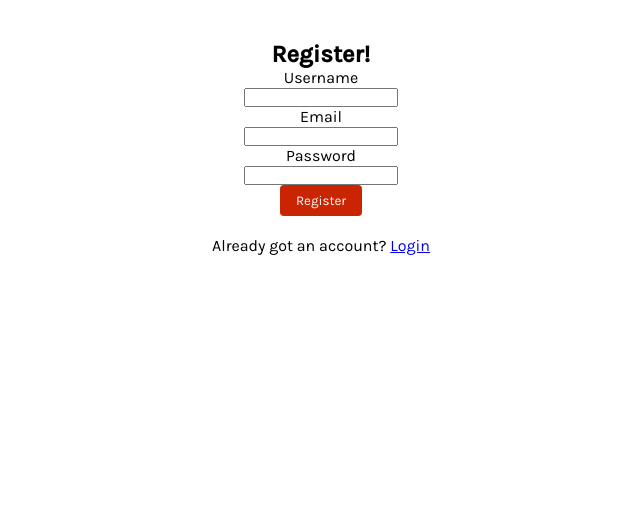
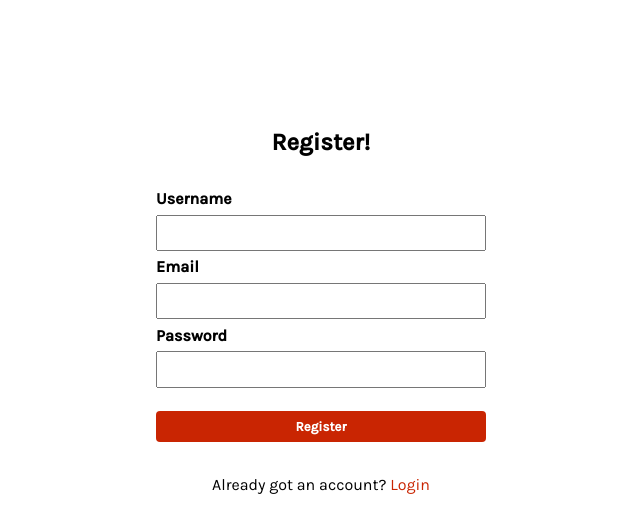
Before and after one commit to Yevhenii-Babenko/movie-app, a Nuxt app: page /register in a window 1280 px wide. Shown: the top 532 px of the page, without its empty margins (319-959 px from the left). Built offline with nearby package versions, Linux system fonts and the light colour scheme.

Commit message:
added styles for login && register pages

```diff
--- a/pages/login.vue
+++ b/pages/login.vue
@@ -6,34 +6,39 @@
 
         <Notification :message="error" v-if="error" />
 
-        <form method="post" @submit.prevent="login">
-          <div class="field">
-            <label class="label">Email</label>
-            <div class="control">
-              <input type="email" class="input" name="email" v-model="email" />
+        <form class="login-form" method="post" @submit.prevent="login">
+          <div class="login-form__field">
+            <label class="login-form__label">Email</label>
+            <div class="login-form__control">
+              <input
+                type="email"
+                class="login-form__input"
+                name="email"
+                v-model="email"
+              />
             </div>
           </div>
-          <div class="field">
-            <label class="label">Password</label>
-            <div class="control">
+          <div class="login-form__field">
+            <label class="login-form__label">Password</label>
+            <div class="login-form__control">
               <input
                 type="password"
-                class="input"
+                class="login-form__input"
                 name="password"
                 v-model="password"
               />
             </div>
           </div>
-          <div class="control">
-            <button type="submit" class="button is-dark is-fullwidth">
-              Log In
-            </button>
+          <div class="login-form__control">
+            <button type="submit" class="login-form__button">Log In</button>
           </div>
         </form>
-        <div class="has-text-centered" style="margin-top: 20px">
+        <div class="question-box">
           <p>
             Don't have an account?
-            <NuxtLink :to="{ name: 'register' }">Register</NuxtLink>
+            <NuxtLink class="question-box__link" :to="{ name: 'register' }"
+              >Register</NuxtLink
+            >
           </p>
         </div>
       </div>
@@ -69,4 +74,56 @@ export default Vue.extend({
   margin: auto;
   text-align: center;
 }
+.login {
+  width: 30%;
+  margin: 8% auto;
+  display: flex;
+  flex-direction: column;
+  justify-content: center;
+  flex-wrap: wrap;
+  align-items: center;
+  &__title {
+    font-weight: bold;
+    margin-bottom: 10%;
+  }
+  &-form {
+    width: 100%;
+    &__input {
+      padding: 2% 2%;
+      width: 100%;
+      margin: 2% 0;
+      font-size: 16px;
+    }
+    &__label {
+      font-weight: bold;
+    }
+    &__control:nth-of-type(3) {
+      margin: 5% 0;
+    }
+    &__button {
+      width: 100%;
+      display: inline-block;
+      text-decoration: none;
+      font-weight: bold;
+      color: inherit;
+      padding: 8px 16px;
+      background-color: #c92502;
+      border: none;
+      color: #fff;
+      border-radius: 4px;
+      cursor: pointer;
+      transition: 0.3s ease all;
+      &:hover {
+        background-color: #891b02;
+      }
+    }
+  }
+  .question-box {
+    margin: 5% auto;
+    &__link {
+      text-decoration: none;
+      color: #c92502;
+    }
+  }
+}
 </style>
--- a/pages/register.vue
+++ b/pages/register.vue
@@ -6,53 +6,53 @@
 
         <Notification :message="error" v-if="error" />
 
-        <form method="post" @submit.prevent="register">
-          <div class="field">
-            <label class="label">Username</label>
-            <div class="control">
+        <form class="register-form" method="post" @submit.prevent="register">
+          <div class="register-form__field">
+            <label class="register-form__label">Username</label>
+            <div class="register-form__control">
               <input
                 type="text"
-                class="input"
+                class="register-form__input"
                 name="username"
                 v-model="username"
                 required
               />
             </div>
           </div>
-          <div class="field">
-            <label class="label">Email</label>
-            <div class="control">
+          <div class="register-form__field">
+            <label class="register-form__label">Email</label>
+            <div class="register-form__control">
               <input
                 type="email"
-                class="input"
+                class="register-form__input"
                 name="email"
                 v-model="email"
                 required
               />
             </div>
           </div>
-          <div class="field">
-            <label class="label">Password</label>
-            <div class="control">
+          <div class="register-form__field">
+            <label class="register-form__label">Password</label>
+            <div class="register-form__control">
               <input
                 type="password"
-                class="input"
+                class="register-form__input"
                 name="password"
                 v-model="password"
                 required
               />
             </div>
           </div>
-          <div class="control">
-            <button type="submit" class="button is-dark is-fullwidth">
+          <div class="register-form__control">
+            <button type="submit" class="register-form__button">
               Register
             </button>
           </div>
         </form>
 
-        <div class="has-text-centered" style="margin-top: 20px">
+        <div class="question-box">
           Already got an account?
-          <NuxtLink :to="{ name: 'login' }">Login</NuxtLink>
+          <NuxtLink class="question-box__link" :to="{ name: 'login' }">Login</NuxtLink>
         </div>
       </div>
     </div>
@@ -96,7 +96,54 @@ export default Vue.extend({
 <style lang="scss" scoped>
 .register {
   width: 30%;
-  margin: auto;
-  text-align: center;
+  margin: 8% auto;
+  display: flex;
+  flex-direction: column;
+  justify-content: center;
+  flex-wrap: wrap;
+  align-items: center;
+  &__title {
+    font-weight: bold;
+    margin-bottom: 10%;
+  }
+  &-form {
+    width: 100%;
+    &__input {
+      padding: 2% 2%;
+      width: 100%;
+      margin: 2% 0;
+      font-size: 16px;
+    }
+    &__label {
+      font-weight: bold;
+    }
+    &__control:nth-of-type(4) {
+      margin: 5% 0;
+    }
+    &__button {
+      width: 100%;
+      display: inline-block;
+      text-decoration: none;
+      font-weight: bold;
+      color: inherit;
+      padding: 8px 16px;
+      background-color: #c92502;
+      border: none;
+      color: #fff;
+      border-radius: 4px;
+      cursor: pointer;
+      transition: 0.3s ease all;
+      &:hover {
+        background-color: #891b02;
+      }
+    }
+  }
+  .question-box {
+    margin: 5% auto;
+    &__link{
+      text-decoration: none;
+      color: #c92502;
+    }
+  }
 }
 </style>
```
